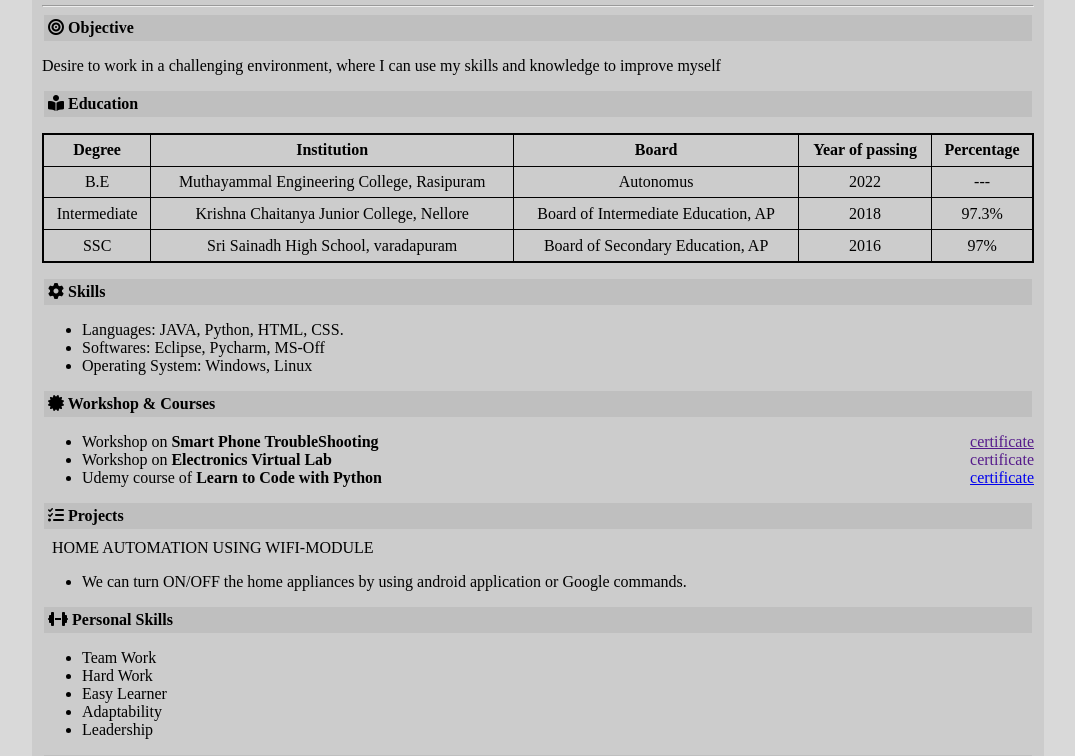
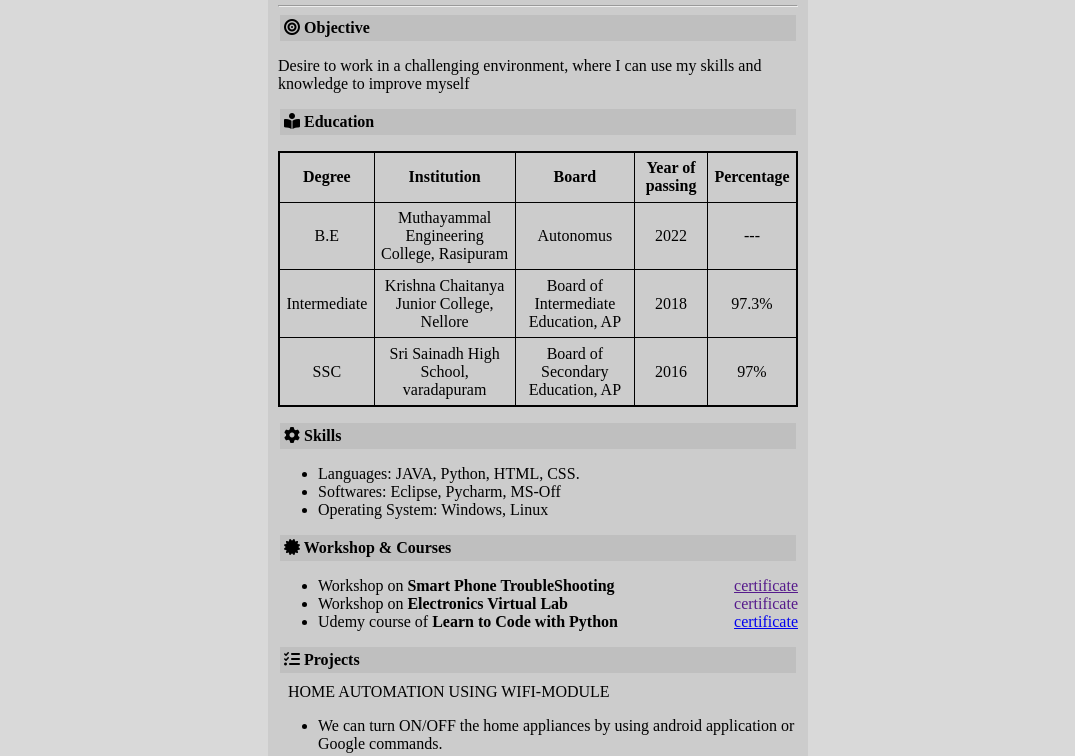
Before and after one commit to knrblj/Eresume, a plain HTML site: page index.html in a window 1280 px wide. Shown: the part 372-1128 px from the top of the page, without its empty margins (102-1177 px from the left). Drawn offline with Linux system fonts and the light colour scheme.

Commit message:
Update index.css

```diff
--- a/index.css
+++ b/index.css
@@ -12,7 +12,7 @@ h1
 {
 	margin: 3px auto;
 	padding: 10px;
-	width:80%;
+	width:520px;
 	background-color: #cccccc;
 	height: auto;
 }
@@ -51,7 +51,7 @@ table
 {
 	border: 2px solid #000;
 	margin: 1rem 0 1rem;
-	width:100%;
+	width:auto;
 	text-align: center;
 	border-collapse: collapse;
 }
```
